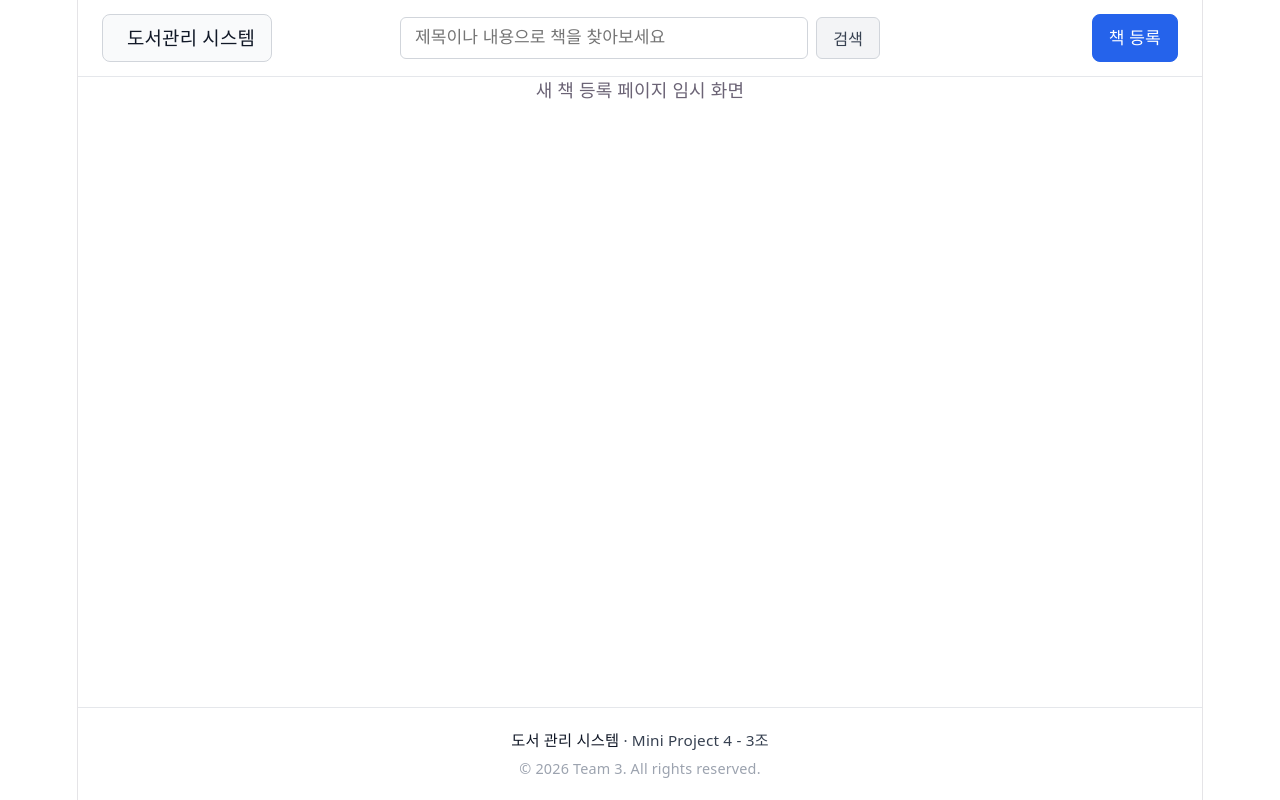
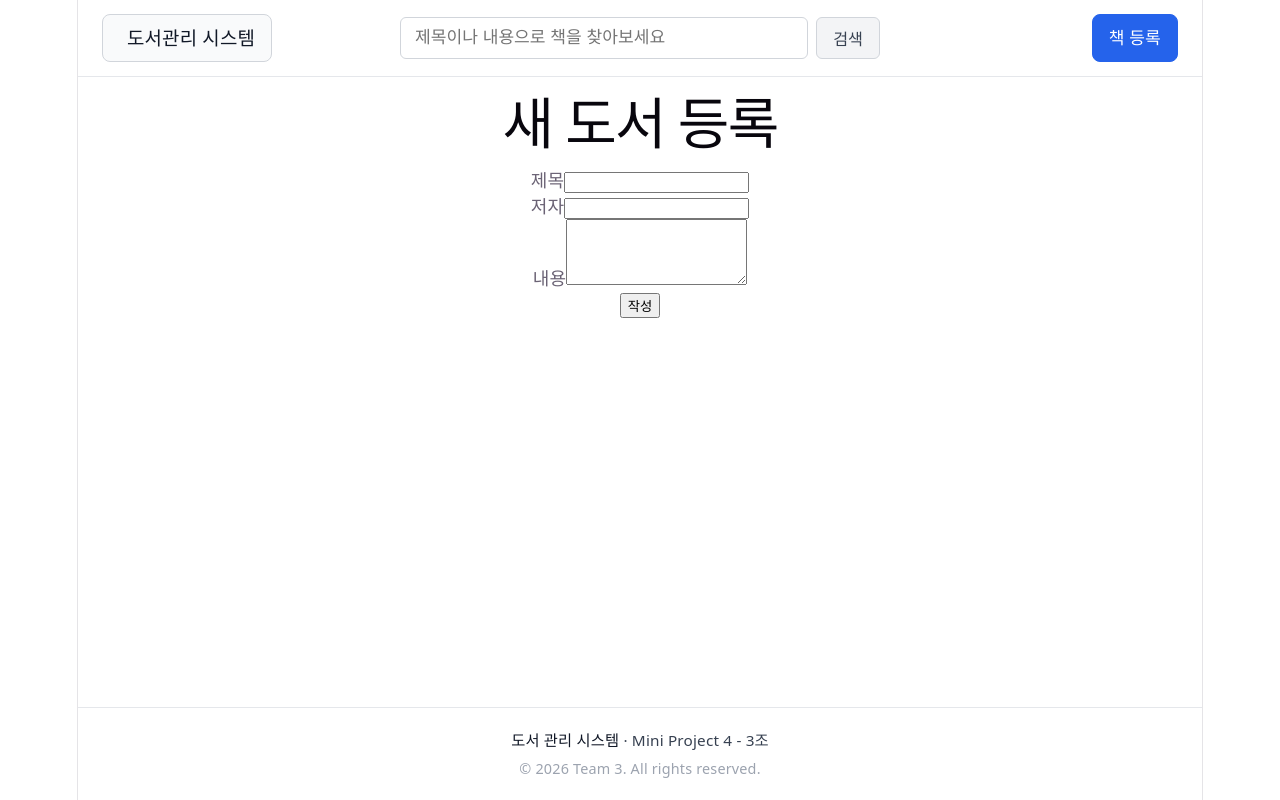
Before and after one commit to Red-Barn/mini_proj_4, a React (Vite) app in the folder library-manager/: page /books/new in a window 1280 px wide. Built offline with nearby package versions, Linux system fonts and the light colour scheme; no server answers.

Commit message:
책등록 페이지 구현

```diff
--- a/library-manager/src/App.jsx
+++ b/library-manager/src/App.jsx
@@ -4,7 +4,7 @@ import Header from './components/Header'
 import Footer from './components/Footer'
 import BookListPage from './pages/BookListPage'
 import BookDetailPage from './pages/BookDetailPage'
-// import BookCreatePage from './pages/BookCreatePage'
+import BookCreatePage from './pages/BookCreatePage'
 // import BookEditPage from './pages/BookEditPage'
 
 export default function App() {
@@ -23,7 +23,7 @@ export default function App() {
             />
             <Route
               path="/books/new"
-              element={<div>새 책 등록 페이지 임시 화면</div>}
+              element={<BookCreatePage/>}
             />
             <Route
               path="/books/:id"
```
